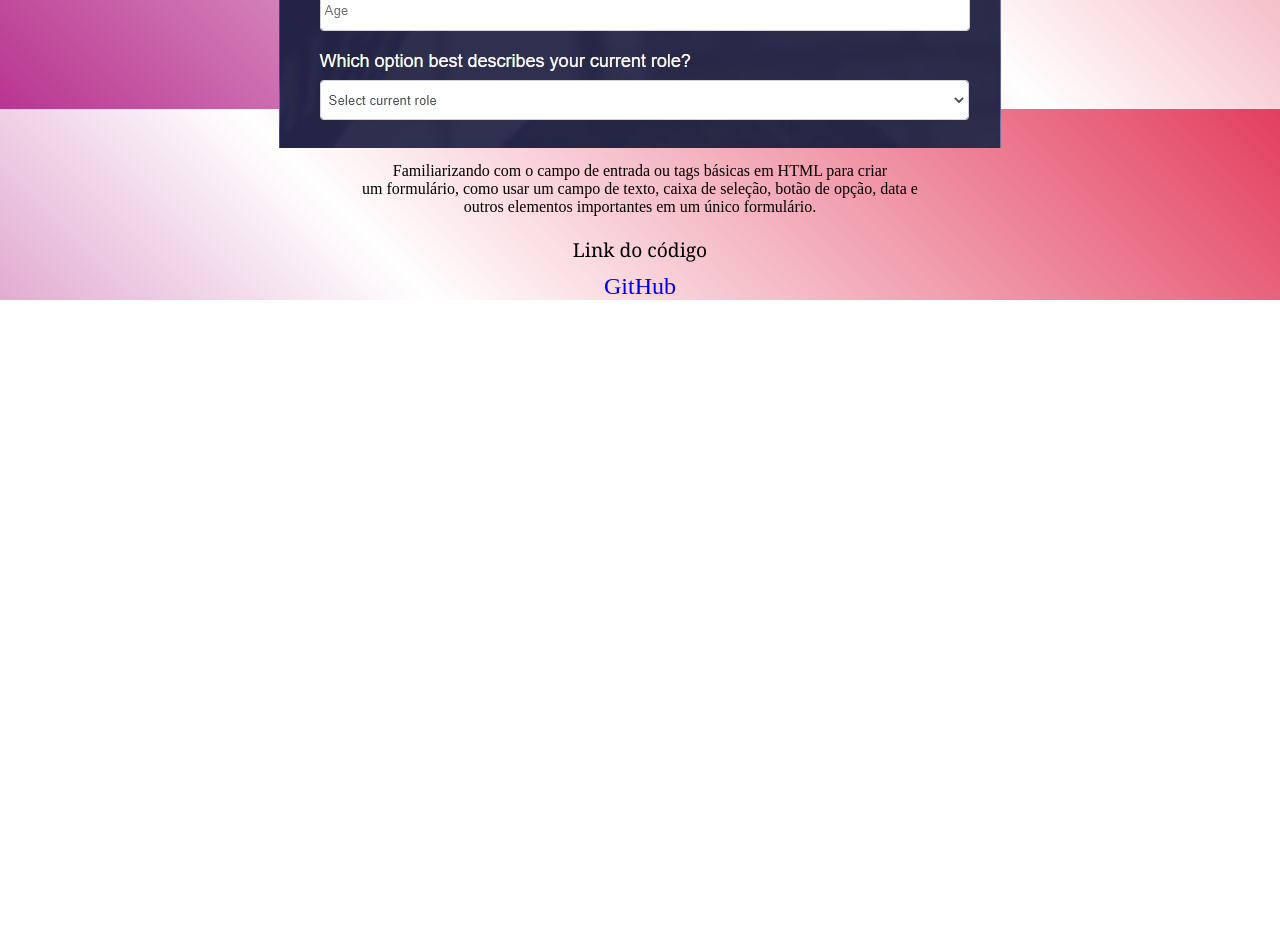
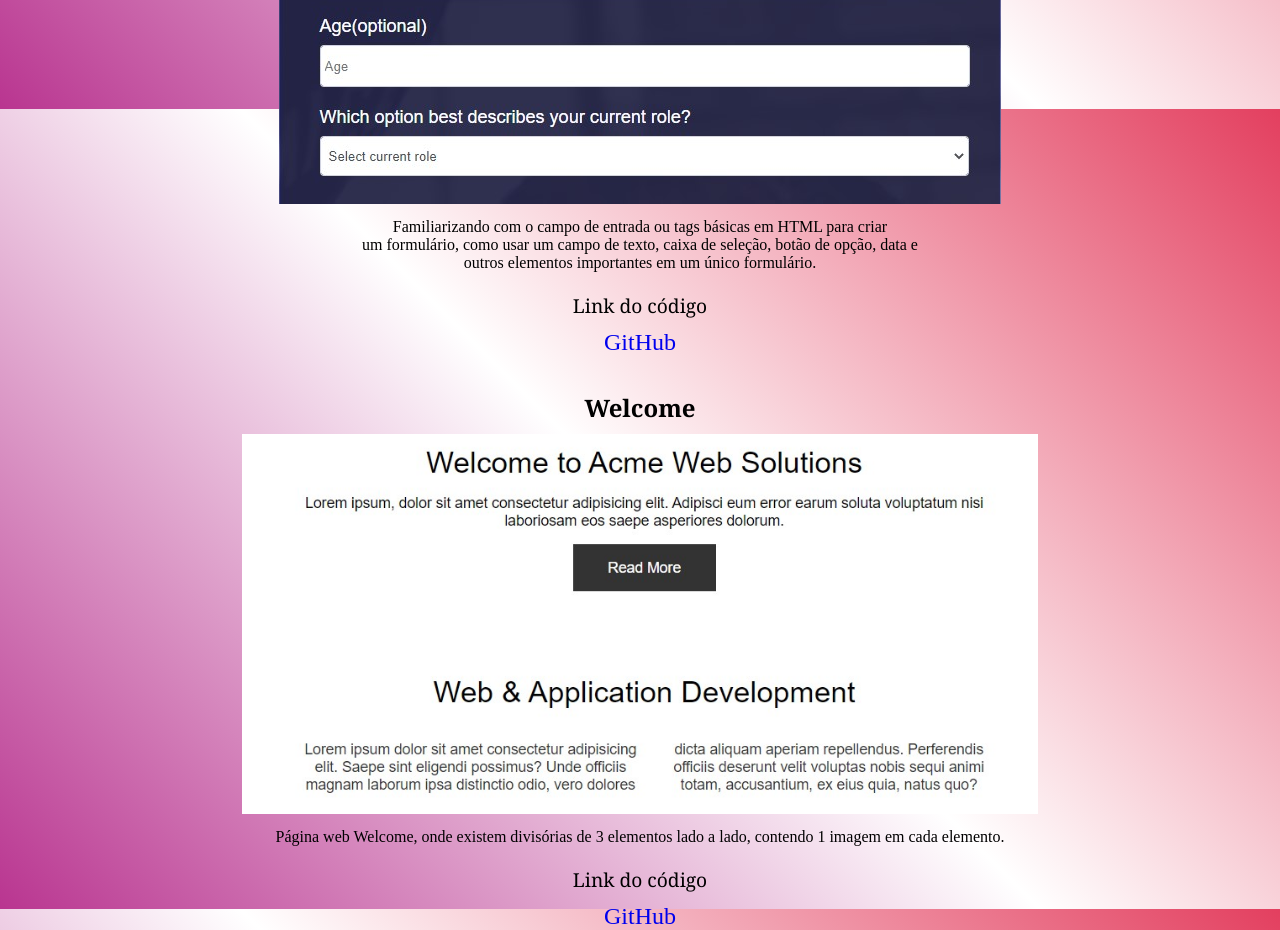
Before and after one commit to ThaisRubia/Portf-lio, a plain HTML site: page projetos.html in a window 1280 px wide. Shown: the part 1491-2421 px from the top of the page. Before the commit the page ends 1791 px from the top, so only its background shows below. Drawn offline with Linux system fonts and the light colour scheme.

Commit message:
projetos

```diff
--- a/projetos.css
+++ b/projetos.css
@@ -72,3 +72,6 @@ p {
     font-family: Georgia, 'Times New Roman', Times, serif;
     color: #1e0ab3;
 }
+.conteudo-projeto-quatro {
+    height: 380px;
+}
--- a/projetos.html
+++ b/projetos.html
@@ -13,6 +13,8 @@
             <h1 class="conteudo-projetos-titulo"> Projetos em HTML e CSS</h1>
             <h2 class="conteudo-projeto-subtitulo">Welcome Beach</h2>
             <img class="conteudo-projeto-imagem" src="welcome.jpg" alt="Página escrito Welcome To The Beach">
+            <p>O site Welcome tem uma imagem de fundo, um button onde existe um efeito pointer, assim que o usuário passar o mouse em cima do elemento.<br>
+             ele muda de cor. Também contendo o uso de uma imagem de fundo e elementos posicionados lado a lado.</p>
             <p class="conteudo-projeto-paragrafo"> Link do código</p>
             <a class="github" href="http://github.com/ThaisRubia/welcome-beach">GitHub</a>
         </section>
@@ -31,7 +33,7 @@
 
         <section class="conteudo-projeto-dois">
             <h1 class="conteudo-projeto-tres-titulo">Survey Form</h1>
-            <img class="conteudo-projeto-tres-imagem" src="surveyform.jpg" alt="formulário">
+            <img class="conteudo-projeto-tres-imagem" src="surveyform.jpg" alt="formulário de pesquisa">
             <p class="conteudo-projeto-tres-paragrafo">Familiarizando com o campo de entrada ou tags básicas em HTML para criar<br>
                 um formulário, como usar um campo de texto, caixa de seleção, botão de opção, data e<br>
                 outros elementos importantes em um único formulário.
@@ -39,6 +41,15 @@
             <p class="conteudo-projeto-paragrafo">Link do código</p>
             <a class="github" href="http://github.com/ThaisRubia/Survey-Form">GitHub</a>
         </section>
+
+        <section class="conteudo-projeto-dois">
+            <h1 class="conteudo-projeto-dois-titulo"> Welcome</h1>
+            <img class="conteudo-projeto-quatro" src="solutions.jpg" alt=" Welcome to Acme Web Solutions">
+            <p>Página web Welcome, onde existem divisórias de 3 elementos lado a lado, contendo 1 imagem em cada elemento. </p>
+            <p class="conteudo-projeto-paragrafo">Link do código</p>
+            <a class="github" href="https://github.com/ThaisRubia/Welcome">GitHub</a>
+
+        </section>
     </main>
 </body>
 </html>
```
Also changed, not shown: solutions.jpg (added).
